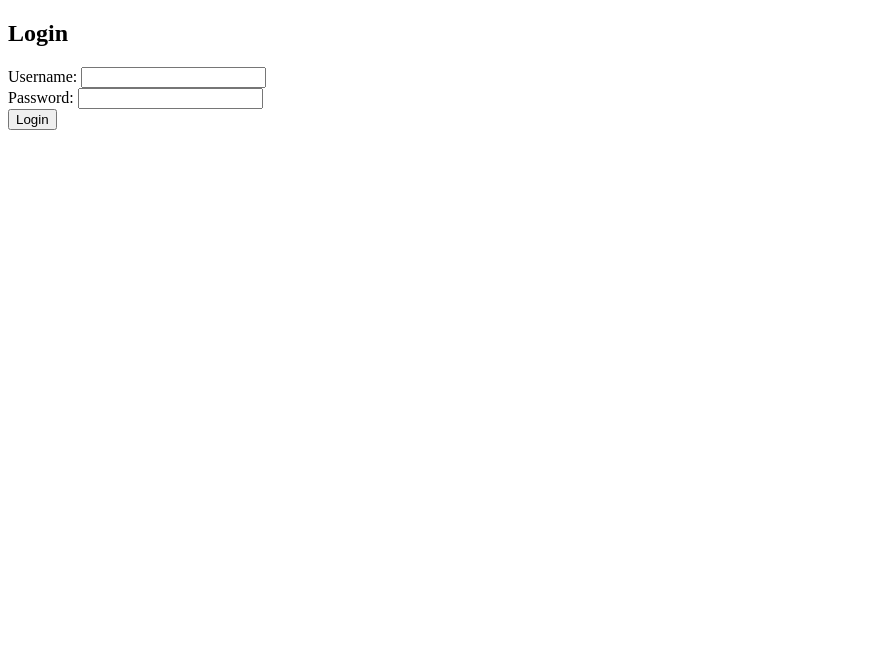
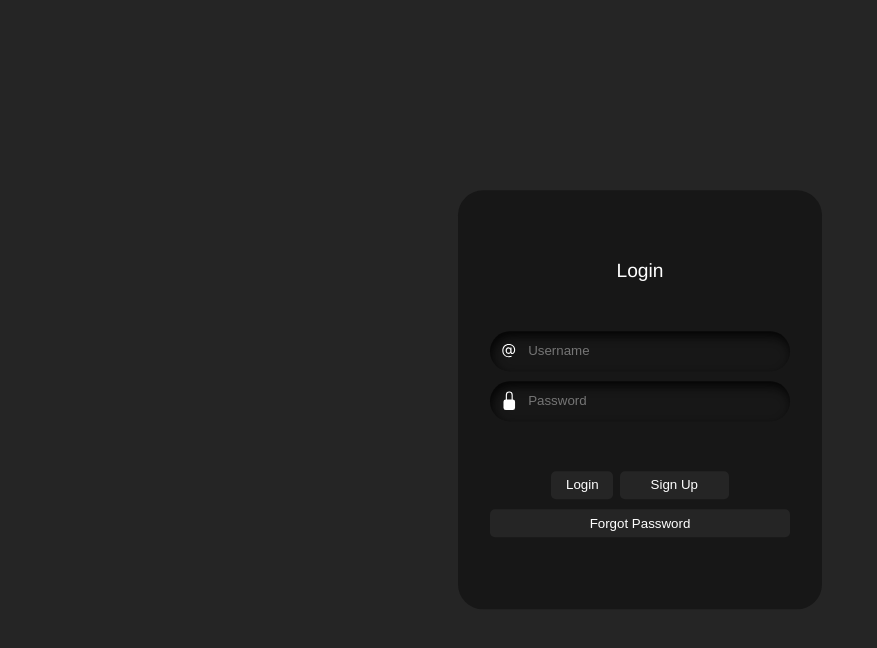
Before and after one commit to Jojosh576/UAS-FRONTEND, a website: page login.html in a window 1280 px wide. Shown: the whole page, without its empty margins (0-877 px from the left). Drawn offline with nearby package versions, Linux system fonts and the light colour scheme.

Commit message:
Penambahan bagian login dan pembuatan signup

```diff
--- a/app.js
+++ b/app.js
@@ -4,13 +4,16 @@ angular.module('loginApp', [])
     $scope.errorMessage = '';
 
     $scope.login = function() {
-        // Contoh validasi sederhana
-        if ($scope.user.username === 'admin' && $scope.user.password === 'password') {
-            // Jika login berhasil, alihkan ke index.html
-            $window.location.href = 'index.html';
+        const validUsername = 'sindu'; // Ganti dengan username yang valid
+        const validPassword = 'sindu111'; // Ganti dengan password yang valid
+
+        if ($scope.user.username === validUsername && $scope.user.password === validPassword) {
+            $window.location.href = 'index.html'; // Alihkan ke halaman index.html
         } else {
-            // Jika login gagal, tampilkan pesan kesalahan
-            $scope.errorMessage = 'Username atau password salah.';
+            alert('Username atau password salah!');
         }
     };
+    $scope.goToSignup = function() {
+        $window.location.href = 'signup.html';
+    }
 });
--- a/login.html
+++ b/login.html
@@ -4,18 +4,147 @@
     <title>Login</title>
     <script src="https://ajax.googleapis.com/ajax/libs/angularjs/1.8.2/angular.min.js"></script>
     <script src="app.js"></script>
+    <style>
+        html, body {
+            height: 100%;
+            margin: 0;
+            background-color: #252525;
+        }
+
+        .form {
+            display: flex;
+            flex-direction: column;
+            gap: 10px;
+            padding: 2em;
+            background-color: #171717;
+            border-radius: 25px;
+            transition: .4s ease-in-out;
+            width: 300px;
+            position: absolute;
+            top: 50%;
+            left: 50%;
+            transform: translate(-50%, -50%);
+        }
+
+        .form:hover {
+            border: 1px solid black;
+        }
+
+        #heading {
+            text-align: center;
+            margin: 2em;
+            color: white;
+            font-size: 1.2em;
+            font-family: 'Franklin Gothic Medium', 'Arial Narrow', Arial, sans-serif;
+        }
+
+        .field {
+            display: flex;
+            align-items: center;
+            justify-content: center;
+            gap: 0.5em;
+            border-radius: 25px;
+            padding: 0.6em;
+            border: none;
+            outline: none;
+            color: white;
+            background-color: #171717;
+            box-shadow: inset 2px 5px 10px rgb(5, 5, 5);
+        }
+
+        .input-icon {
+            height: 1.3em;
+            width: 1.3em;
+            fill: white;
+        }
+
+        .input-field {
+            background: none;
+            border: none;
+            outline: none;
+            width: 100%;
+            color: #d3d3d3;
+        }
+
+        .form .btn {
+            display: flex;
+            justify-content: center;
+            flex-direction: row;
+            margin-top: 2.5em;
+        }
+
+        .button1 {
+            padding: 0.5em;
+            padding-left: 1.1em;
+            padding-right: 1.1em;
+            border-radius: 5px;
+            margin-right: 0.5em;
+            border: none;
+            outline: none;
+            transition: .4s ease-in-out;
+            background-color: #252525;
+            color: white;
+        }
+
+        .button1:hover {
+            background-color: black;
+            color: white;
+        }
+
+        .button2 {
+            padding: 0.5em;
+            padding-left: 2.3em;
+            padding-right: 2.3em;
+            border-radius: 5px;
+            border: none;
+            outline: none;
+            transition: .4s ease-in-out;
+            background-color: #252525;
+            color: white;
+        }
+
+        .button2:hover {
+            background-color: black;
+            color: white;
+        }
+
+        .button3 {
+            margin-bottom: 3em;
+            padding: 0.5em;
+            border-radius: 5px;
+            border: none;
+            outline: none;
+            transition: .4s ease-in-out;
+            background-color: #252525;
+            color: white;
+        }
+
+        .button3:hover {
+            background-color: red;
+            color: white;
+        }
+    </style>
 </head>
 <body ng-controller="LoginController">
-    <h2>Login</h2>
-    <form ng-submit="login()">
-        <label for="username">Username:</label>
-        <input type="text" id="username" ng-model="user.username" required>
-        <br>
-        <label for="password">Password:</label>
-        <input type="password" id="password" ng-model="user.password" required>
-        <br>
-        <button type="submit">Login</button>
+    <form class="form">
+        <p id="heading">Login</p>
+        <div class="field">
+        <svg class="input-icon" xmlns="http://www.w3.org/2000/svg" width="16" height="16" fill="currentColor" viewBox="0 0 16 16">
+        <path d="M13.106 7.222c0-2.967-2.249-5.032-5.482-5.032-3.35 0-5.646 2.318-5.646 5.702 0 3.493 2.235 5.708 5.762 5.708.862 0 1.689-.123 2.304-.335v-.862c-.43.199-1.354.328-2.29.328-2.926 0-4.813-1.88-4.813-4.798 0-2.844 1.921-4.881 4.594-4.881 2.735 0 4.608 1.688 4.608 4.156 0 1.682-.554 2.769-1.416 2.769-.492 0-.772-.28-.772-.76V5.206H8.923v.834h-.11c-.266-.595-.881-.964-1.6-.964-1.4 0-2.378 1.162-2.378 2.823 0 1.737.957 2.906 2.379 2.906.8 0 1.415-.39 1.709-1.087h.11c.081.67.703 1.148 1.503 1.148 1.572 0 2.57-1.415 2.57-3.643zm-7.177.704c0-1.197.54-1.907 1.456-1.907.93 0 1.524.738 1.524 1.907S8.308 9.84 7.371 9.84c-.895 0-1.442-.725-1.442-1.914z"></path>
+        </svg>
+          <input ng-model="user.username" placeholder="Username" class="input-field" type="text">
+        </div>
+        <div class="field">
+        <svg class="input-icon" xmlns="http://www.w3.org/2000/svg" width="16" height="16" fill="currentColor" viewBox="0 0 16 16">
+        <path d="M8 1a2 2 0 0 1 2 2v4H6V3a2 2 0 0 1 2-2zm3 6V3a3 3 0 0 0-6 0v4a2 2 0 0 0-2 2v5a2 2 0 0 0 2 2h6a2 2 0 0 0 2-2V9a2 2 0 0 0-2-2z"></path>
+        </svg>
+          <input ng-model="user.password" placeholder="Password" class="input-field" type="password">
+        </div>
+        <div class="btn">
+        <button class="button1" ng-click="login()">Login</button>
+        <button class="button2" ng-click="goToSignup()">Sign Up</button>
+        </div>
+        <button class="button3">Forgot Password</button>
     </form>
-    <p ng-if="errorMessage">{{ errorMessage }}</p>
 </body>
 </html>
```
Also changed, not shown: package.json (added, +7 -0 lines), server.js (added, +31 -0 lines), signup.html (added, +148 -0 lines), 1 other file.
